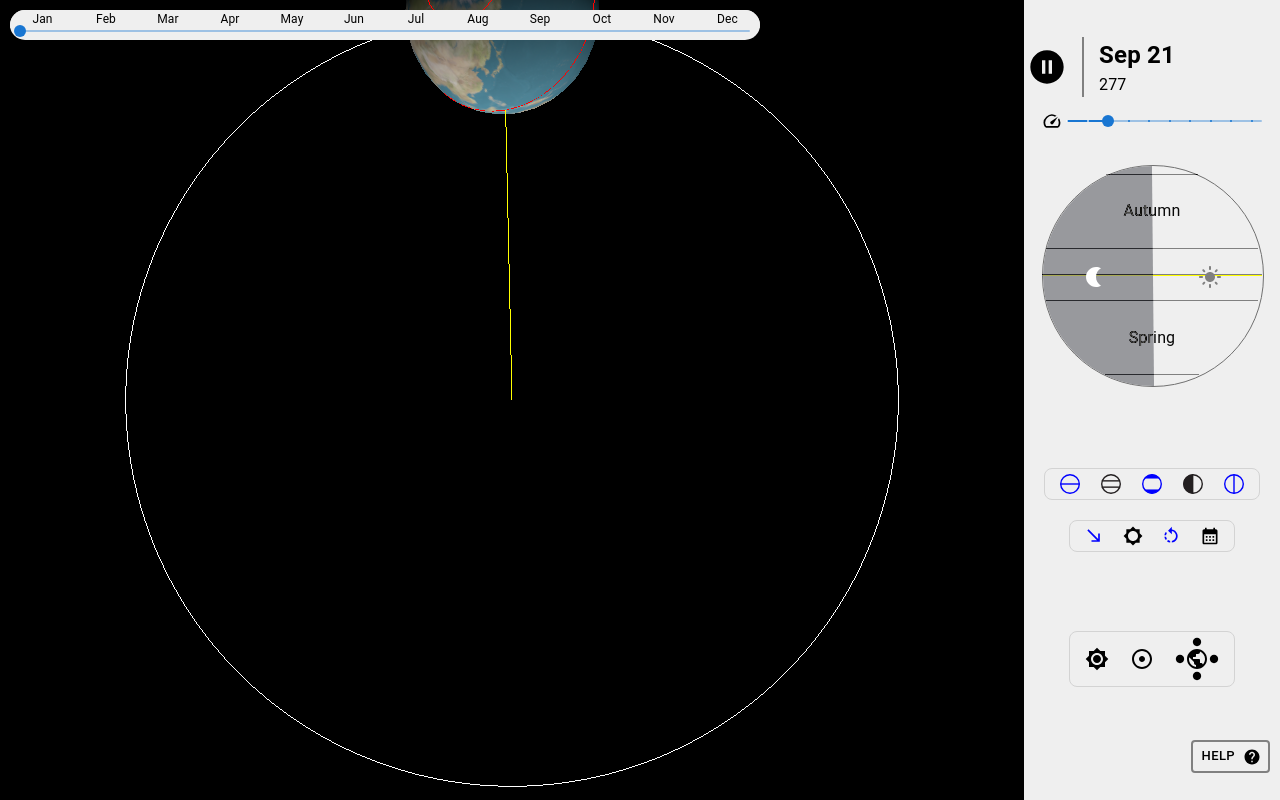
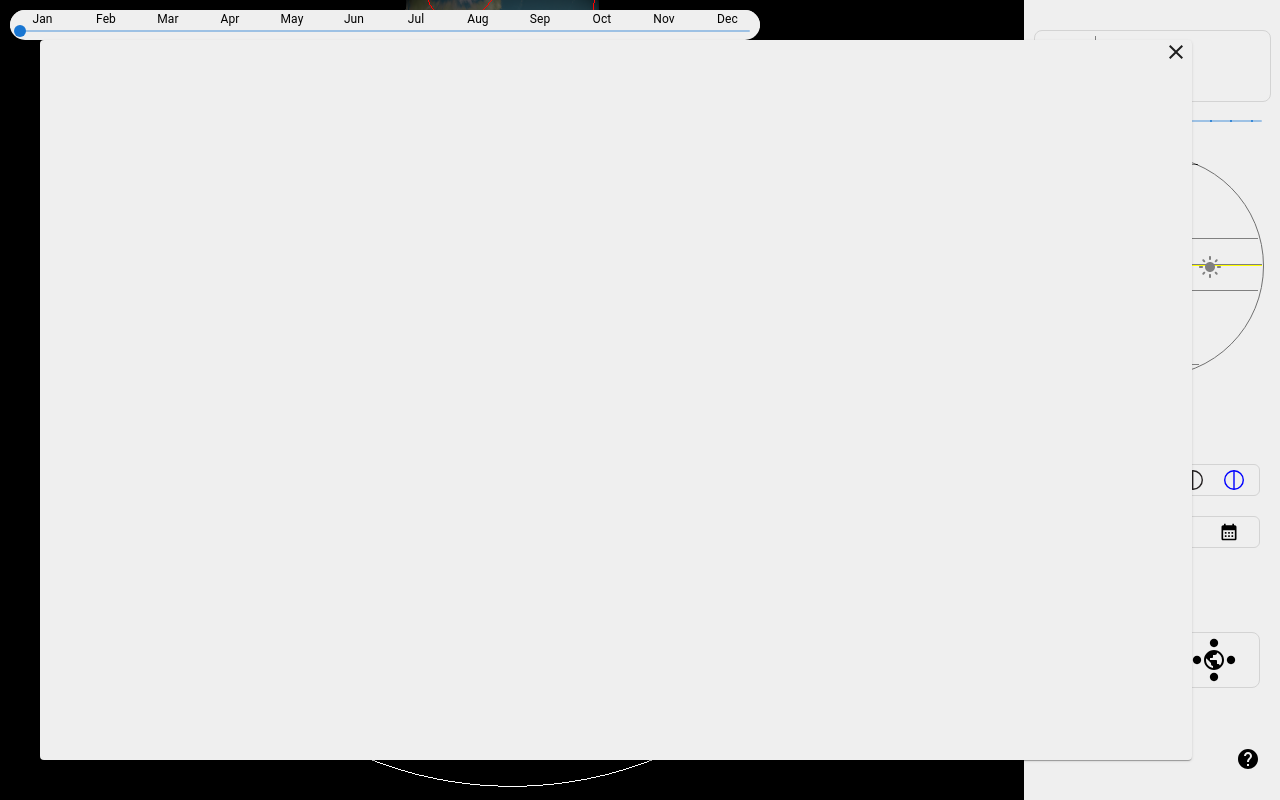
Before and after one commit to Dhammika-Mahendra/Planet, a React (Create React App) app: page / in a window 1280 px wide. Both pictures are taken after a click on the icon 1252 px from the left and 756 px from the top of the page. Built offline with nearby package versions, Linux system fonts and the light colour scheme.

Commit message:
UI layout init 2

```diff
--- a/src/Comp/Circle.js
+++ b/src/Comp/Circle.js
@@ -49,12 +49,12 @@ export default function Circle() {
     } else if (x > 231 && x <= 324) {
       setOpacity(1-Math.abs((x-279)/49))
       setSeason({s:'Spring',n:'Autumn'})
-    } else if ((x > 324 && x <= 365) || (x > 0 && x <= 49)) {
+    } else if (x > 324 || x <= 49) {
       if (x > 324 && x <= 365) {
-        setOpacity(1-Math.abs((x-365+4)/49))
+        setOpacity(1-Math.abs((365-x)/41))
         setSeason({s:'Summer',n:'Winter'})
       } else {
-        setOpacity(Math.abs((49-x)/49))
+        setOpacity(Math.abs((49-x)/48))
         setSeason({s:'Summer',n:'Winter'})
       }
     }
--- a/src/Comp/OptionsSelector.js
+++ b/src/Comp/OptionsSelector.js
@@ -11,6 +11,7 @@ import { TropicIco } from './Icons/tropicIco'
 import { PolesIco } from './Icons/polesIco'
 import { LightIco } from './Icons/lightIco'
 import CalendarMonthIcon from '@mui/icons-material/CalendarMonth';
+import { Typography } from '@mui/material';
 
 export default function OptionsSelector() {
 
@@ -25,18 +26,20 @@ export default function OptionsSelector() {
 
   return (
     <Box sx={{width:'100%',display:'flex',flexDirection:'column',justifyContent:'space-between',alignItems:'center'}}>
-        <Box sx={{display:'flex',justifyContent:'space-around',alignItems:'center',m:'10px',width:'80%',border:'1px solid lightGrey',borderRadius:'8px',p:'5px','&:hover':{backgroundColor:'#e3e3e3'}}}>
+        <Box sx={{position:'relative',display:'flex',justifyContent:'space-around',alignItems:'center',m:'10px',width:'80%',border:'1px solid lightGrey',borderRadius:'6px',p:'5px','&:hover':{backgroundColor:'#e3e3e3'}}}>
           <EquatorIco vr={equ} setVar={setEqu}></EquatorIco>
           <TropicIco vr={tropics} setVar={setTropics}></TropicIco>
           <PolesIco vr={poleCircles} setVar={setPoleCircles}></PolesIco>
           <LightIco vr={lightHalf} setVar={setlightHalf}></LightIco>
           <MidAxisIco vr={earthAxis} setVar={setEarthAxis}></MidAxisIco>
+          <Typography sx={{fontSize:'12px',position:'absolute',top:'-16px',left:'5px',color:'grey'}}>Earth</Typography>
         </Box>
-        <Box sx={{display:'flex',justifyContent:'space-around',alignItems:'center',m:'10px',width:'60%',border:'1px solid lightGrey',borderRadius:'8px',p:'5px','&:hover':{backgroundColor:'#e3e3e3'}}}>
+        <Box sx={{position:'relative',display:'flex',justifyContent:'space-around',alignItems:'center',m:'10px',width:'80%',pl:'20px',pr:'20px',border:'1px solid lightGrey',borderRadius:'6px',p:'5px','&:hover':{backgroundColor:'#e3e3e3'}}}>
           <SouthEastIcon sx={{width:'20px',height:'20px',color:sunRay?'blue':'black',cursor:'pointer'}} onClick={()=>setSunRay(!sunRay)}></SouthEastIcon>
           <Brightness5Icon sx={{width:'20px',height:'20px',color:sunSph?'blue':'black',cursor:'pointer'}} onClick={()=>setSunSph(!sunSph)}></Brightness5Icon>
           <RotateLeftIcon sx={{width:'20px',height:'20px',color:traject?'blue':'black',cursor:'pointer'}} onClick={()=>setTraject(!traject)}></RotateLeftIcon>
           <CalendarMonthIcon sx={{width:'20px',height:'20px',color:'black'}}></CalendarMonthIcon>
+          <Typography sx={{fontSize:'12px',position:'absolute',top:'-16px',left:'5px',color:'grey'}}>System</Typography>
         </Box>
     </Box>
   )
--- a/src/Comp/Position.js
+++ b/src/Comp/Position.js
@@ -1,6 +1,6 @@
 import React from 'react'
 import AdjustIcon from '@mui/icons-material/Adjust';
-import { Box } from '@mui/material';
+import { Box, Typography } from '@mui/material';
 import Contx from './../Contx'
 import { useContext } from 'react';
 import PublicIcon from '@mui/icons-material/Public';
@@ -20,7 +20,7 @@ export default function Position() {
   }
 
   return (
-    <Box sx={{width:'60%',display:'flex',justifyContent:'space-around',alignItems:'center',mt:'15px',border:'1px solid lightGrey',borderRadius:'8px',p:'5px','&:hover':{backgroundColor:'#e3e3e3'}}}>
+    <Box sx={{position:'relative',width:'80%',display:'flex',justifyContent:'space-around',alignItems:'center',mt:'15px',border:'1px solid lightGrey',borderRadius:'8px',p:'5px','&:hover':{backgroundColor:'#e3e3e3'}}}>
       <Brightness7Icon sx={{cursor:'pointer',color:cam=='sun'?'blue':'black'}} onClick={()=>handleCam('sun')}/>
       <AdjustIcon sx={{cursor:'pointer',color:cam=='upMid'?'blue':'black'}} onClick={()=>handleCam('upMid')}></AdjustIcon>
       <Box sx={{display:'flex',flexDirection:'column',justifyContent:'space-between',alignItems:'center'}}>
@@ -31,6 +31,7 @@ export default function Position() {
               <CircleIcon sx={{cursor:'pointer',color:cam=='right'?'blue':'black',height:'10px',width:'10px'}} onClick={()=>handleCam('right')}></CircleIcon>
           </Box>
           <CircleIcon sx={{cursor:'pointer',color:cam=='bottom'?'blue':'black',height:'10px',width:'10px'}} onClick={()=>handleCam('bottom')}></CircleIcon>
+          <Typography sx={{fontSize:'12px',position:'absolute',top:'-16px',left:'5px',color:'grey'}}>Camera Locks</Typography>
       </Box>
     </Box>
   )
--- a/src/Comp/Speed.js
+++ b/src/Comp/Speed.js
@@ -11,7 +11,7 @@ export default function Speed() {
   const {speed,setSpeed}=useContext(Contxt)
 
   return (
-    <Box sx={{ width: '220px' ,display:'flex',alignItems:'center',mb:'30px'}}>
+    <Box sx={{ width: '220px' ,display:'flex',alignItems:'center',p:'10px',mb:'10px',pt:'5px'}}>
       <SpeedIcon sx={{mr:'5px',height:'20px',width:'20px'}}></SpeedIcon>
       <Slider
         aria-label="Temperature"
--- a/src/Controller.js
+++ b/src/Controller.js
@@ -6,10 +6,13 @@ import Position from './Comp/Position'
 import { useContext } from 'react'
 import Contxt from './Contx'
 import Circle from './Comp/Circle'
-import { Box, Button } from '@mui/material'
+import { Box, Button, Paper, Typography } from '@mui/material'
 import HelpIcon from '@mui/icons-material/Help';
+import CloseIcon from '@mui/icons-material/Close';
+import { useState } from 'react'
 
 export default function Controller() {
+  const [help,setHelp]=useState(false)
 
   return (
     <div style={{height:'100%',width:'20%',backgroundColor:'#efefef',display:'flex',flexDirection:'column',alignItems:'center',justifyContent:'space-around'}}>
@@ -20,7 +23,15 @@ export default function Controller() {
         </Box>
         <OptionsSelector></OptionsSelector>
         <Position></Position>
-        <Button endIcon={<HelpIcon/>}  size='small' variant='outlined' sx={{border:'2px solid grey',backgroundColor:'#efefef',color:'black',alignSelf:'end',mr:'10px','&:hover':{backgroundColor:'#e3e3e3',color:'black',border:'2px solid grey'}}}>help</Button>
+        <HelpIcon sx={{cursor:'pointer',alignSelf:'end','&:hover':{color:'blue'},mr:'20px'}} onClick={()=>setHelp(true)}></HelpIcon>
+
+        {/* ---- help box ------ */}
+        {help?<Paper sx={{position:'fixed',width:'90vw',height:'90vh',top:'5vh',left:'5vh',backgroundColor:'#efefef',zIndex:'40'}}>
+            <Box sx={{height:'15px',p:'4px',display:'flex',justifyContent:'end',alignItems:'center'}}>
+            <CloseIcon sx={{cursor:'pointer'}} onClick={()=>setHelp(false)}></CloseIcon>
+            </Box>
+        </Paper>:''}
+
     </div>
   )
 }
--- a/src/DateController.js
+++ b/src/DateController.js
@@ -100,9 +100,9 @@ export default function DateController() {
 
   return (
     <div>
-        <Box sx={{width:'250px',display:'flex',alignItems:'center',justifyContent:'start',p:'10px'}}>
+        <Box sx={{width:'220px',display:'flex',alignItems:'center',pr:'5px',pl:'10px',border:'1px solid lightGrey',borderRadius:'8px',pt:'5px',pb:'5px'}}>
         {!autoR?<PlayCircleFilledWhiteIcon sx={{fontSize:'40px',cursor:'pointer','&:hover':{color:'blue'}}} onClick={()=>setAutoR(!autoR)}/>:<PauseCircleIcon sx={{fontSize:'40px',cursor:'pointer','&:hover':{color:'blue'}}} onClick={()=>setAutoR(!autoR)}/>}
-        <Box sx={{flex:1,display:'flex',flexDirection:'column',ml:'15px',pl:'15px',borderLeft:'2px solid grey'}}>
+        <Box sx={{flex:1,display:'flex',flexDirection:'column',ml:'10px',pl:'15px',borderLeft:'1px solid grey'}}>
             <Typography sx={{fontSize:'24px',fontWeight:'bold'}}>{getMonthAndDay(dateFeedBack)}</Typography>
             <Typography>{dateFeedBack}</Typography>
         </Box>
```
